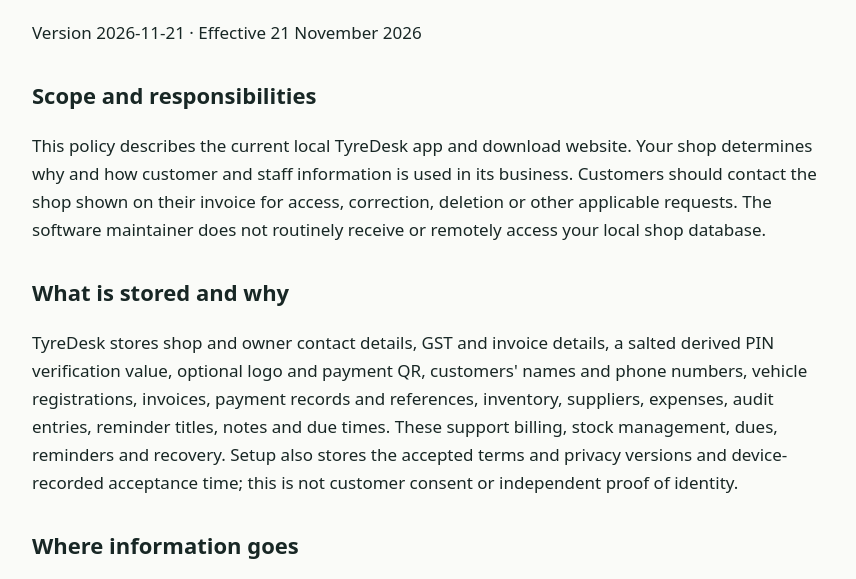
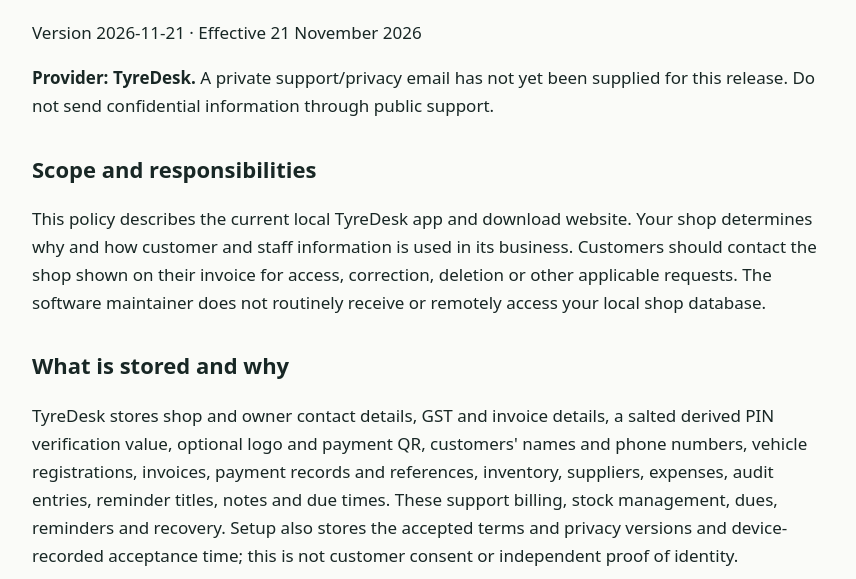
Before and after one commit to omkakadprsnl-gif/tyredesk-download, a website: page docs/app/privacy.html in a window 1280 px wide. Shown: the part 130-709 px from the top of the page, without its empty margins (208-1064 px from the left). Drawn offline with Linux system fonts and the light colour scheme.

Commit message:
Identify TyreDesk as provider and disclose pending private privacy contact

```diff
--- a/docs/app/privacy.html
+++ b/docs/app/privacy.html
@@ -1,4 +1,4 @@
-<!doctype html><html lang="en"><head><meta charset="utf-8"><meta name="viewport" content="width=device-width,initial-scale=1"><title>TyreDesk Privacy Policy</title><style>body{font:17px/1.65 system-ui,sans-serif;max-width:800px;margin:35px auto;padding:0 20px;color:#182725;background:#fafbf8}h1{line-height:1.2}h2{font-size:22px;margin-top:30px}a{color:#156749}</style></head><body><nav><a href="./">Open TyreDesk</a> · <a href="./terms.html">Terms</a> · <a href="./privacy.html">Privacy</a></nav><h1>TyreDesk Privacy Policy</h1><p>Version 2026-11-21 · Effective 21 November 2026</p>
+<!doctype html><html lang="en"><head><meta charset="utf-8"><meta name="viewport" content="width=device-width,initial-scale=1"><title>TyreDesk Privacy Policy</title><style>body{font:17px/1.65 system-ui,sans-serif;max-width:800px;margin:35px auto;padding:0 20px;color:#182725;background:#fafbf8}h1{line-height:1.2}h2{font-size:22px;margin-top:30px}a{color:#156749}</style></head><body><nav><a href="./">Open TyreDesk</a> · <a href="./terms.html">Terms</a> · <a href="./privacy.html">Privacy</a></nav><h1>TyreDesk Privacy Policy</h1><p>Version 2026-11-21 · Effective 21 November 2026</p><p><strong>Provider: TyreDesk.</strong> A private support/privacy email has not yet been supplied for this release. Do not send confidential information through public support.</p>
 <h2>Scope and responsibilities</h2><p>This policy describes the current local TyreDesk app and download website. Your shop determines why and how customer and staff information is used in its business. Customers should contact the shop shown on their invoice for access, correction, deletion or other applicable requests. The software maintainer does not routinely receive or remotely access your local shop database.</p>
 <h2>What is stored and why</h2><p>TyreDesk stores shop and owner contact details, GST and invoice details, a salted derived PIN verification value, optional logo and payment QR, customers' names and phone numbers, vehicle registrations, invoices, payment records and references, inventory, suppliers, expenses, audit entries, reminder titles, notes and due times. These support billing, stock management, dues, reminders and recovery. Setup also stores the accepted terms and privacy versions and device-recorded acceptance time; this is not customer consent or independent proof of identity.</p>
 <h2>Where information goes</h2><p>Records stay in this device's browser IndexedDB or Android WebView storage. There is no Supabase backend, cloud account, advertising tracker or automatic cloud sync in this version. The public website and update downloads are hosted by GitHub Pages; ordinary hosting requests may expose IP address and request information to GitHub under its own policies. Local processing of supplier PDFs and QR images does not upload them to a parsing service. Supplier PDF files themselves are not retained by TyreDesk; reviewed records and an import fingerprint are saved.</p>
```
Also changed, not shown: docs/app/terms.html (+1 -1 lines).
